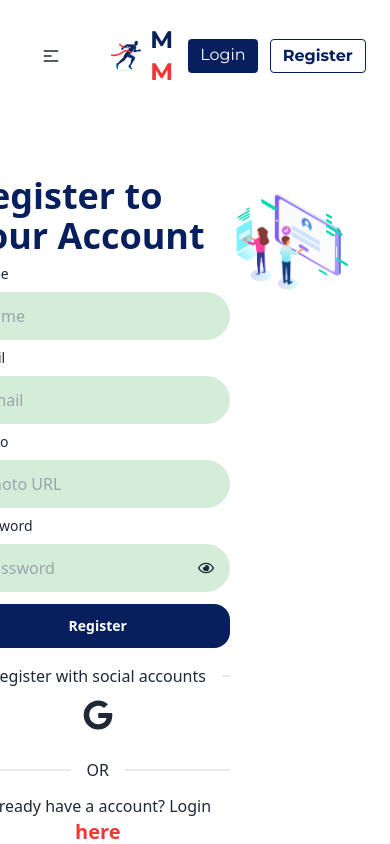
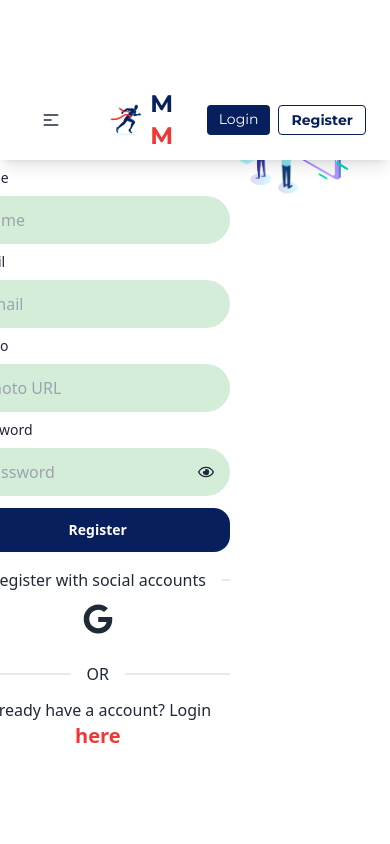
Before and after one commit to Ridoy5315/Marathon-Management-System-client, a React (Vite) app: page /registration in a window 390 px wide. Shown: the top 844 px of the page. Built offline with nearby package versions, Linux system fonts and the light colour scheme; no server answers.

Commit message:
navbar has been polishe

```diff
--- a/src/Components/Countdown.jsx
+++ b/src/Components/Countdown.jsx
@@ -38,7 +38,7 @@ const Countdown = ({ targetDate }) => {
       <div className="lg:space-y-6 md:space-y-3 space-y-2">
         <h4 className="lg:text-3xl md:text-2xl text-xl font-semibold">Next Event</h4>
 
-        <p className="text-[#e2e0e0] lg:text-lg md:text-base text-xs">JAN 25, 2025</p>
+        <p className="text-[#e2e0e0] lg:text-lg md:text-base text-xs">FEB 25, 2025</p>
 
         <h2 className="lg:text-6xl md:text-5xl text-3xl font-semibold">EARTH DAY ECO RUN</h2>
         <p className="text-[#e2e0e0] lg:text-2xl md:text-xl font-semibold">
--- a/src/Components/Navbar.jsx
+++ b/src/Components/Navbar.jsx
@@ -90,48 +90,8 @@ const Navbar = (props) => {
       </ul>
     </nav>
   );
-  // const links = (
-  //   <nav className="flex gap-2">
-  //     <Link to='/home'
-  //       onClick={() => setActiveLink("home")}
-  //       className={`py-1 px-3 rounded-md ${
-  //         activeLink === "home"
-  //           ? "bg-primary-color text-white"
-  //           : "text-primary-color font-semibold hover:bg-gray-200 "
-  //       }`}
-  //     >
-  //       Home
-  //     </Link>
-  //     <Link
-  //       to="/marathons"
-  //       onClick={() => setActiveLink("Marathons")}
-  //       className={`py-1 px-3 rounded-md ${
-  //         activeLink === "Marathons"
-  //           ? "bg-primary-color text-white"
-  //           : "text-primary-color font-semibold hover:bg-gray-200"
-  //       }`}
-  //     >
-  //       Marathons
-  //     </Link>
-  //     {user ? (
-  //       <Link
-  //         to="/dashboard"
-  //         onClick={() => setActiveLink("Dashboard")}
-  //         className={`py-1 px-3 rounded-md ${
-  //           activeLink === "Dashboard"
-  //             ? "bg-primary-color text-white"
-  //             : "text-primary-color font-semibold hover:bg-gray-200"
-  //         }`}
-  //       >
-  //         Dashboard
-  //       </Link>
-  //     ) : (
-  //       ""
-  //     )}
-  //   </nav>
-  // );
   return (
-    <div className="navbar lg:my-4 md:my-3 bg-base-100 font-fontHeading">
+    <div className="navbar w-11/12 mx-auto lg:py-3 md:py-2 bg-base-100 font-fontHeading">
       <div className="navbar-start justify-between lg:justify-start">
         <div className="dropdown mr-8">
           <div tabIndex={0} role="button" className="btn btn-ghost lg:hidden">
@@ -173,7 +133,7 @@ const Navbar = (props) => {
         </div>
       </div>
       <div className="navbar-end flex lg:gap-6 md:gap-6 gap-3">
-        <ul className="menu menu-horizontal lg:block md:hidden hidden  text-base text-primary-color ">
+        <ul className="menu menu-horizontal lg:block md:hidden hidden text-base text-primary-color ">
           {links}
         </ul>
         {/* divider */}
@@ -187,17 +147,17 @@ const Navbar = (props) => {
             </div>
             <button
               onClick={handleLogOut}
-              className="lg:py-2 lg:px-4 md:py-2 md:px-4 py-1 px-3 rounded bg-primary-color text-white hover:bg-secondary-color"
+              className="lg:py-2 lg:px-4 md:py-1.5 md:px-4 py-1 px-3 text-sm lg:text-base md:text-base rounded bg-primary-color text-white hover:bg-secondary-color"
             >
               Logout
             </button>
           </div>
         ) : (
-          <div className="flex gap-3">
+          <div className="flex gap-2 lg:gap-3 md:gap-3">
             <Link
               to="/login"
               onClick={() => setActiveButton("Login")}
-              className={`lg:py-2 lg:px-4 md:py-2 md:px-4 py-1 px-3 rounded ${
+              className={`lg:py-2 lg:px-4 md:py-1.5 md:px-4 py-1 px-3 text-sm lg:text-base md:text-base rounded ${
                 activeButton === "Login"
                   ? "bg-primary-color text-white"
                   : "text-primary-color border border-primary-color hover:border-secondary-color font-bold hover:bg-secondary-color hover:text-white"
@@ -208,7 +168,7 @@ const Navbar = (props) => {
             <Link
               to="/registration"
               onClick={() => setActiveButton("Register")}
-              className={`lg:py-2 lg:px-4 md:py-2 md:px-4 py-1 px-3 rounded ${
+              className={`lg:py-2 lg:px-4 md:py-1.5 md:px-4 py-1 px-3 text-sm lg:text-base md:text-base rounded ${
                 activeButton === "Register"
                   ? "bg-primary-color text-white"
                   : "text-primary-color border border-primary-color hover:border-secondary-color font-bold hover:bg-secondary-color hover:text-white"
--- a/src/Components/NextMarathon.jsx
+++ b/src/Components/NextMarathon.jsx
@@ -9,7 +9,7 @@ const NextMarathon = (props) => {
       style={{ backgroundImage: `url(${winning})` }}
     >
       <div className="absolute inset-0 bg-gradient-to-r from-[#5E5D5D]/70 to-[#5E5D5D]/70 "></div>
-      <Countdown targetDate="2025-01-15T00:00:00"></Countdown>
+      <Countdown targetDate="2025-02-10T00:00:00"></Countdown>
     </div>
   );
 };
--- a/src/layouts/Main.jsx
+++ b/src/layouts/Main.jsx
@@ -7,7 +7,7 @@ import { Outlet } from "react-router-dom";
 const Main = (props) => {
   return (
     <div>
-      <section className="w-11/12 mx-auto mt-4">
+      <section className="w-full fixed z-10 shadow-lg bg-white">
         <Navbar></Navbar>
       </section>
       <section className='min-h-[calc(100vh-345px)]'>
--- a/src/pages/Marathons.jsx
+++ b/src/pages/Marathons.jsx
@@ -85,7 +85,7 @@ const Marathons = (props) => {
               translateX: 0,
               translateY:0
             }}
-            transition={{ duration: 0.5, delay: i * 0.4}}
+            transition={{ duration: 0.5, delay: i * 0.2}}
           >
             <MarathonCard marathon={marathon}></MarathonCard>
           </motion.div>
```
